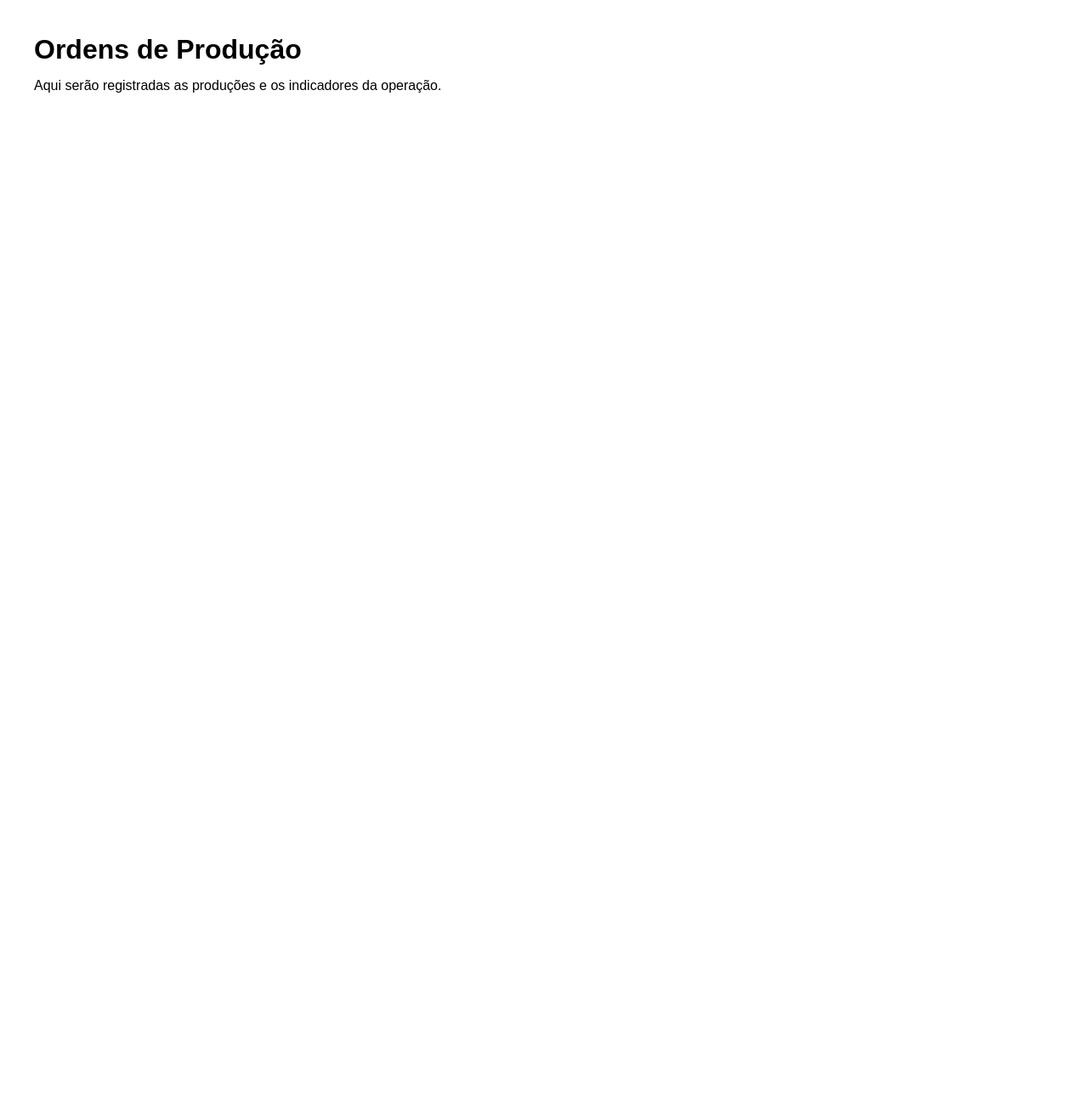
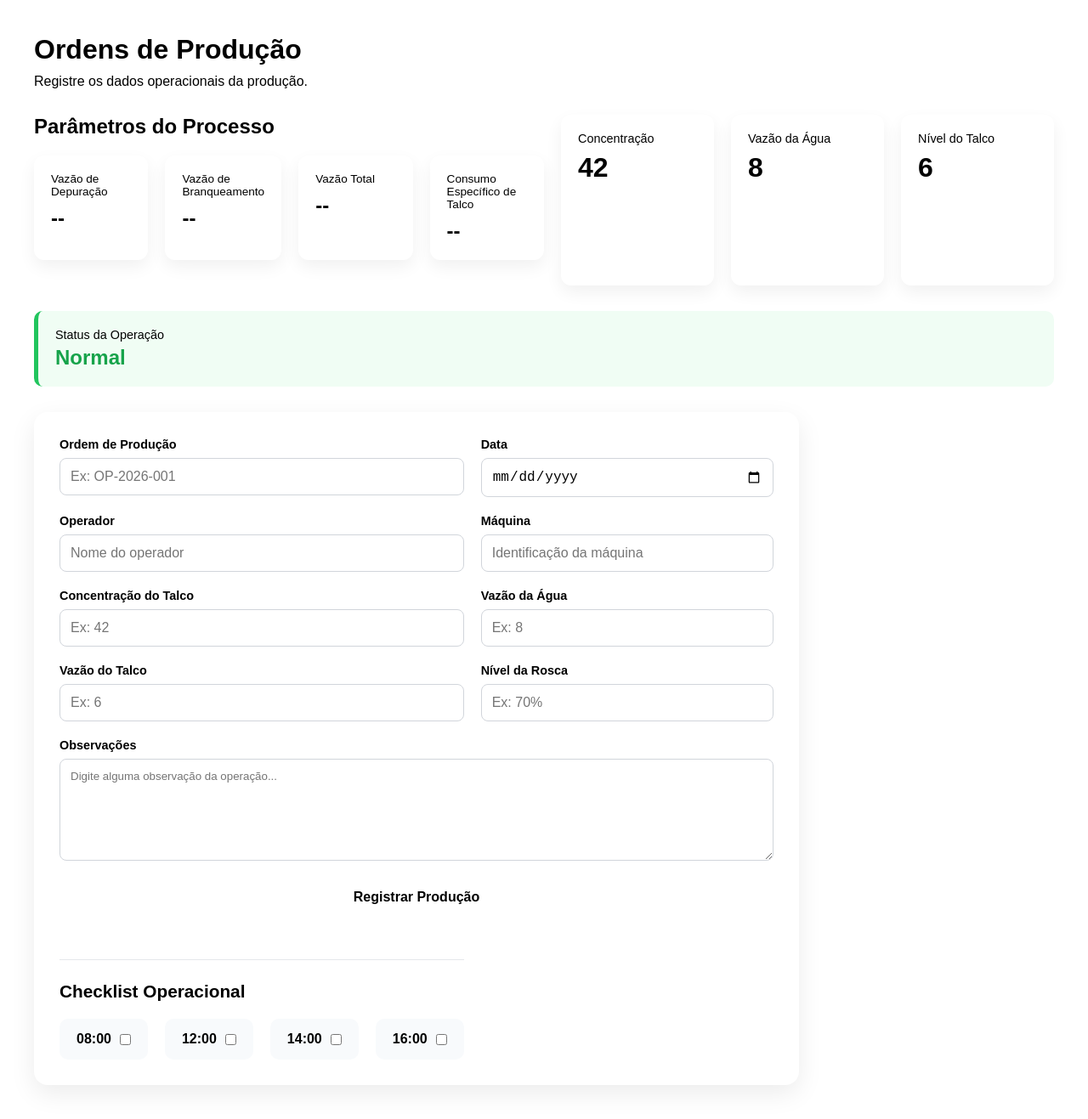
Before and after one commit to joalyssonsouza/talcflow, a React (Vite) app: page /production in a window 1280 px wide. Shown: the whole page at 85% size. Before the commit the page ends 800 px from the top, so only its background shows below. Built offline with nearby package versions, Linux system fonts and the light colour scheme; the HTML template or start-up script is replaced by a standard one.

Commit message:
feat: cria tela inicial de controle de producao

```diff
--- a/index.html
+++ b/index.html
@@ -1,5 +1,5 @@
 <!doctype html>
-<html lang="en">
+<html lang="pt-br">
   <head>
     <meta charset="UTF-8" />
     <link rel="icon" type="image/svg+xml" href="/favicon.svg" />
--- a/src/pages/Production/Production.css
+++ b/src/pages/Production/Production.css
@@ -1,19 +1,378 @@
 .production{
+    padding: 40px;
+}
 
-    padding: 40px;
+.production h1{
+    color: var(--primary-color);
+    margin-bottom: 10px;
+}
+
+.production p{
+    color: var(--text-muted);
+    margin-bottom: 30px;
+}
+
+
+.production__card{
+
+    background: var(--white);
+
+    padding: 30px;
+
+    border-radius: 16px;
+
+    box-shadow: 0 10px 30px rgba(0,0,0,.08);
+
+    max-width: 900px;
 
 }
 
-.production h1{
+.production__form{
+
+    display: grid;
+
+    grid-template-columns: repeat(2, 1fr);
+
+    gap: 20px;
+
+}
+
+
+.form__group{
+
+    display: flex;
+
+    flex-direction: column;
+
+}
+
+
+.form__group label{
+
+    margin-bottom: 8px;
+
+    font-size: .9rem;
+
+    font-weight: 600;
+
+    color: var(--text-color);
+
+}
+
+
+.form__group input{
+
+    padding: 12px;
+
+    border: 1px solid #d1d5db;
+
+    border-radius: 8px;
+
+    font-size: 1rem;
+
+}
+
+
+.form__group input:focus{
+
+    outline: none;
+
+    border-color: var(--primary-color);
+
+}
+
+
+.production__form button{
+
+    grid-column: 1 / -1;
+
+    padding: 14px;
+
+    border: none;
+
+    border-radius: 8px;
+
+    background: var(--primary-color);
+
+    color: var(--white);
+
+    font-size: 1rem;
+
+    font-weight: bold;
+
+    cursor: pointer;
+
+}
+
+.production__indicators{
+
+    display: flex;
+
+    gap: 20px;
+
+    margin-bottom: 30px;
+
+}
+
+
+.indicator__card{
+
+    background: var(--white);
+
+    padding: 20px;
+
+    border-radius: 12px;
+
+    box-shadow: 0 8px 20px rgba(0,0,0,.06);
+
+    min-width: 180px;
+
+    display: flex;
+
+    flex-direction: column;
+
+}
+
+
+.indicator__card span{
+
+    color: var(--text-muted);
+
+    font-size: .9rem;
+
+}
+
+
+.indicator__card strong{
+
+    margin-top: 8px;
+
+    font-size: 2rem;
 
     color: var(--primary-color);
 
-    margin-bottom: 15px;
+}
+
+.production__checklist{
+
+    margin-top: 30px;
+
+    padding-top: 25px;
+
+    border-top: 1px solid #e5e7eb;
 
 }
 
-.production p{
+
+.production__checklist h2{
+
+    color: var(--text-color);
+
+    font-size: 1.3rem;
+
+    margin-bottom: 20px;
+
+}
+
+
+.checklist__times{
+
+    display: flex;
+
+    gap: 20px;
+
+}
+
+
+.checklist__item{
+
+    background: #f8fafc;
+
+    padding: 15px 20px;
+
+    border-radius: 10px;
+
+    display: flex;
+
+    align-items: center;
+
+    gap: 10px;
+
+}
+
+
+.checklist__item span{
+
+    font-weight: 600;
+
+    color: var(--text-color);
+
+}
+
+.form__group--full{
+
+    grid-column: 1 / -1;
+
+}
+
+
+.form__group textarea{
+
+    min-height: 120px;
+
+    padding: 12px;
+
+    border: 1px solid #d1d5db;
+
+    border-radius: 8px;
+
+    resize: vertical;
+
+    font-family: Arial, Helvetica, sans-serif;
+
+}
+
+
+.form__group textarea:focus{
+
+    outline: none;
+
+    border-color: var(--primary-color);
+
+}
+
+.production__status{
+
+    background: #f0fdf4;
+
+    border-left: 5px solid #22c55e;
+
+    padding: 20px;
+
+    border-radius: 10px;
+
+    margin-bottom: 30px;
+
+    display: flex;
+
+    flex-direction: column;
+
+}
+
+
+.production__status span{
 
     color: var(--text-muted);
 
+    font-size: .9rem;
+
 }
+
+
+.production__status strong{
+
+    margin-top: 5px;
+
+    color: #16a34a;
+
+    font-size: 1.5rem;
+
+}
+
+.production__parameters{
+
+    margin-bottom: 30px;
+
+}
+
+
+.production__parameters h2{
+
+    color: var(--text-color);
+
+    margin-bottom: 20px;
+
+}
+
+
+.parameters__grid{
+
+    display: grid;
+
+    grid-template-columns: repeat(4, 1fr);
+
+    gap: 20px;
+
+}
+
+
+.parameter__card{
+
+    background: var(--white);
+
+    padding: 20px;
+
+    border-radius: 12px;
+
+    box-shadow: 0 8px 20px rgba(0,0,0,.06);
+
+}
+
+
+.parameter__card span{
+
+    display: block;
+
+    color: var(--text-muted);
+
+    font-size: .85rem;
+
+}
+
+
+.parameter__card strong{
+
+    display: block;
+
+    margin-top: 10px;
+
+    font-size: 1.5rem;
+
+    color: var(--primary-color);
+
+}
+
+@media (max-width: 900px){
+
+    .parameters__grid{
+
+        grid-template-columns: repeat(2, 1fr);
+
+    }
+
+}
+
+
+@media (max-width: 600px){
+
+    .parameters__grid{
+
+        grid-template-columns: 1fr;
+
+    }
+
+
+    .production__indicators{
+
+        flex-direction: column;
+
+    }
+
+
+    .production__form{
+
+        grid-template-columns: 1fr;
+
+    }
+
+}
--- a/src/pages/Production/Production.jsx
+++ b/src/pages/Production/Production.jsx
@@ -7,8 +7,197 @@ function Production() {
             <h1>Ordens de Produção</h1>
 
             <p>
-                Aqui serão registradas as produções e os indicadores da operação.
+                Registre os dados operacionais da produção.
             </p>
+
+            <div className="production__indicators">
+
+                <div className="production__parameters">
+
+                        <h2>Parâmetros do Processo</h2>
+
+                        <div className="parameters__grid">
+
+                            <div className="parameter__card">
+                                <span>Vazão de Depuração</span>
+                                <strong>--</strong>
+                            </div>
+
+                            <div className="parameter__card">
+                                <span>Vazão de Branqueamento</span>
+                                <strong>--</strong>
+                            </div>
+
+                            <div className="parameter__card">
+                                <span>Vazão Total</span>
+                                <strong>--</strong>
+                            </div>
+
+                            <div className="parameter__card">
+                                <span>Consumo Específico de Talco</span>
+                                <strong>--</strong>
+                            </div>
+
+                        </div>
+
+                    </div>
+
+                    <div className="indicator__card">
+                        <span>Concentração</span>
+                        <strong>42</strong>
+                    </div>
+
+
+                    <div className="indicator__card">
+                        <span>Vazão da Água</span>
+                        <strong>8</strong>
+                    </div>
+
+
+                    <div className="indicator__card">
+                        <span>Nível do Talco</span>
+                        <strong>6</strong>
+                    </div>
+
+
+                </div>
+
+                <div className="production__status">
+
+                        <span>Status da Operação</span>
+
+                        <strong>
+                            Normal
+                        </strong>
+
+                    </div>
+
+
+            <div className="production__card">
+
+                <form className="production__form">
+
+                    <div className="form__group">
+                        <label>Ordem de Produção</label>
+
+                        <input
+                            type="text"
+                            placeholder="Ex: OP-2026-001"
+                        />
+
+                    </div>
+
+                    <div className="form__group">
+                        <label>Data</label>
+                        <input
+                            type="date"
+                        />
+                    </div>
+
+
+                    <div className="form__group">
+                        <label>Operador</label>
+                        <input
+                            type="text"
+                            placeholder="Nome do operador"
+                        />
+                    </div>
+
+
+                    <div className="form__group">
+                        <label>Máquina</label>
+                        <input
+                            type="text"
+                            placeholder="Identificação da máquina"
+                        />
+                    </div>
+
+
+                    <div className="form__group">
+                        <label>Concentração do Talco</label>
+                        <input
+                            type="number"
+                            placeholder="Ex: 42"
+                        />
+                    </div>
+
+
+                    <div className="form__group">
+                        <label>Vazão da Água</label>
+                        <input
+                            type="number"
+                            placeholder="Ex: 8"
+                        />
+                    </div>
+
+
+                    <div className="form__group">
+                        <label>Vazão do Talco</label>
+                        <input
+                            type="number"
+                            placeholder="Ex: 6"
+                        />
+                    </div>
+
+
+                    <div className="form__group">
+                        <label>Nível da Rosca</label>
+                        <input
+                            type="number"
+                            placeholder="Ex: 70%"
+                        />
+                    </div>
+
+                    <div className="form__group form__group--full">
+
+                        <label>Observações</label>
+
+                        <textarea
+                            placeholder="Digite alguma observação da operação..."
+                        ></textarea>
+
+                    </div>
+
+                    <button type="submit">
+                        Registrar Produção
+                    </button>
+
+                    <div className="production__checklist">
+
+                        <h2>Checklist Operacional</h2>
+
+                        <div className="checklist__times">
+
+                            <div className="checklist__item">
+                                <span>08:00</span>
+                                <input type="checkbox" />
+                            </div>
+
+
+                            <div className="checklist__item">
+                                <span>12:00</span>
+                                <input type="checkbox" />
+                            </div>
+
+
+                            <div className="checklist__item">
+                                <span>14:00</span>
+                                <input type="checkbox" />
+                            </div>
+
+
+                            <div className="checklist__item">
+                                <span>16:00</span>
+                                <input type="checkbox" />
+                            </div>
+
+                        </div>
+
+                    </div>
+
+                </form>
+
+            </div>
 
         </div>
     );
```
